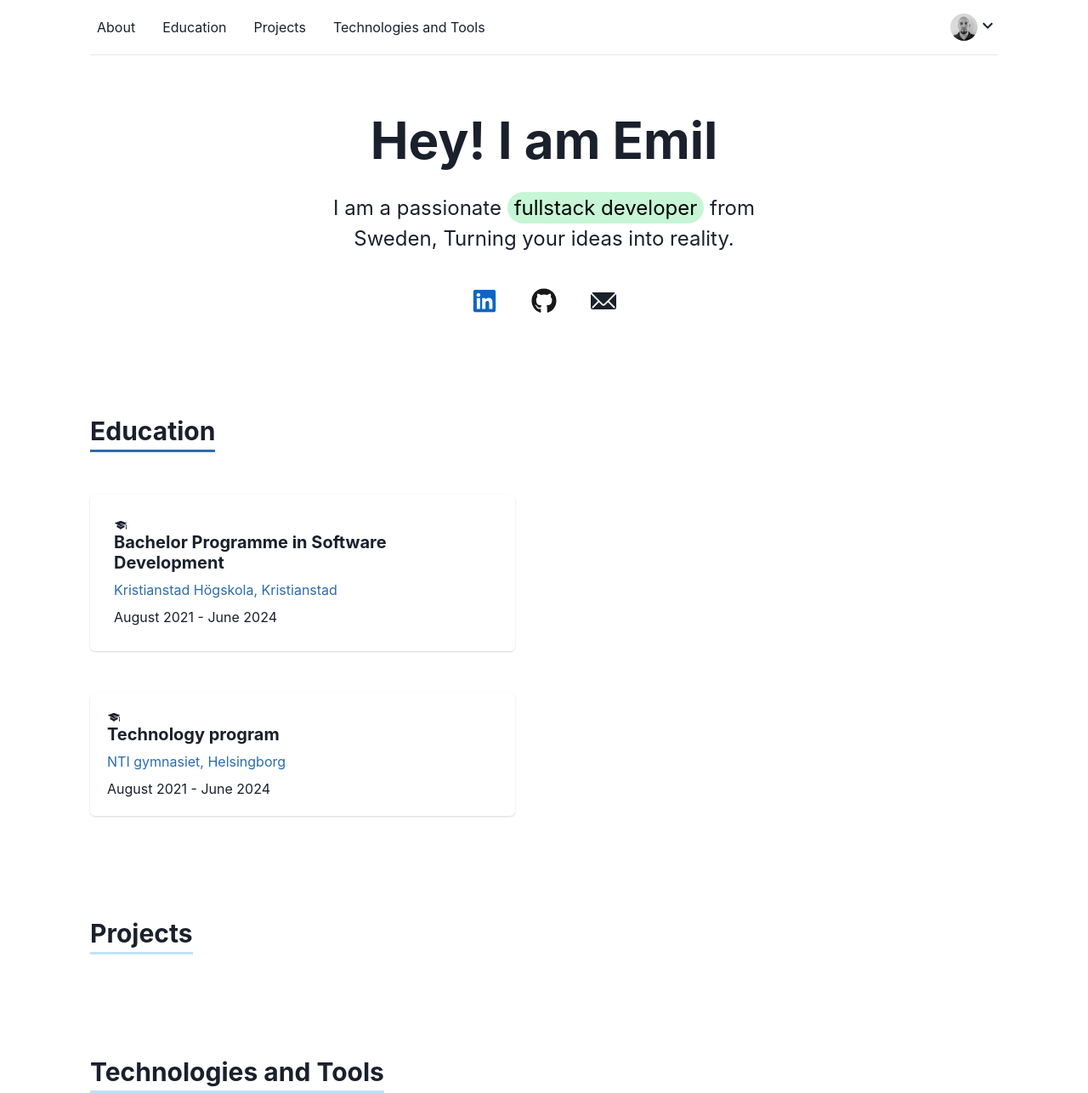
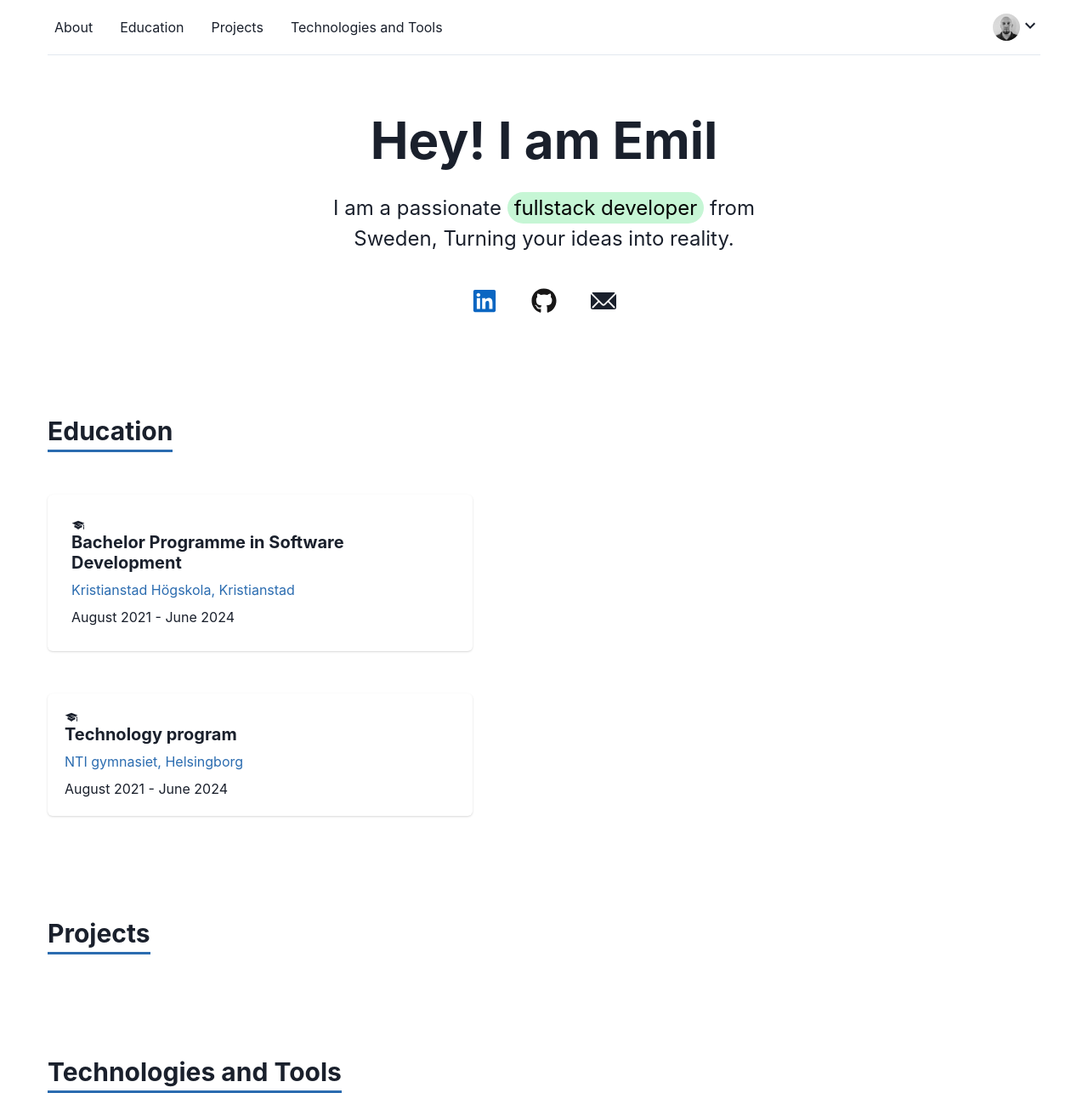
Before and after one commit to JacobssonEmil/Portfolio, a React (Vite) app: page / in a window 1280 px wide. Shown: the whole page at 85% size. Built offline with nearby package versions, Linux system fonts and the light colour scheme.

Commit message:
Increased max width of page

```diff
--- a/src/components/Navbar/Navbar.tsx
+++ b/src/components/Navbar/Navbar.tsx
@@ -24,7 +24,7 @@ const Navbar = () => {
   const { isOpen, onOpen, onClose } = useDisclosure();
 
   return (
-    <Container maxWidth={1100}>
+    <Container maxWidth={1200}>
       <Box bg={'transparent'} px={0}>
         <Flex h={16} alignItems={'center'} justifyContent={'space-between'}>
           <IconButton
--- a/src/pages/Education/Education.tsx
+++ b/src/pages/Education/Education.tsx
@@ -3,7 +3,7 @@ import { GiGraduateCap } from 'react-icons/gi';
 
 function Education() {
     return [
-        <Container maxWidth="1100px" marginTop="120px">
+        <Container maxWidth="1200px" marginTop="120px">
             <Box>
                 <Heading size="lg">
                     <chakra.span
--- a/src/pages/Projects/Projects.tsx
+++ b/src/pages/Projects/Projects.tsx
@@ -2,11 +2,11 @@ import { Box, Container, Heading, Text, Flex, Link, chakra } from '@chakra-ui/re
 
 function Project(){
     return[
-        <Container maxWidth="1100px" marginTop="120px">
+        <Container maxWidth="1200px" marginTop="120px">
         <Box>
             <Heading size="lg">
                 <chakra.span
-                    borderBottom="3px solid #bee3f8"
+                    borderBottom="3px solid #2b6cb0"
                     display="inline-block"
                     paddingBottom="4px"
                 >
--- a/src/pages/Skills/Skills.tsx
+++ b/src/pages/Skills/Skills.tsx
@@ -2,11 +2,11 @@ import { Box, Container, Heading, chakra } from '@chakra-ui/react';
 
 function Skills() {
     return [
-        <Container maxWidth="1100px" marginTop="120px">
+        <Container maxWidth="1200px" marginTop="120px">
             <Box>
                 <Heading size="lg">
                     <chakra.span
-                        borderBottom="3px solid #bee3f8"
+                        borderBottom="3px solid #2b6cb0"
                         display="inline-block"
                         paddingBottom="4px"
                     >
```
